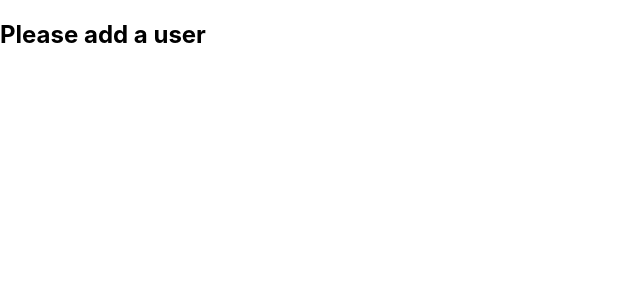
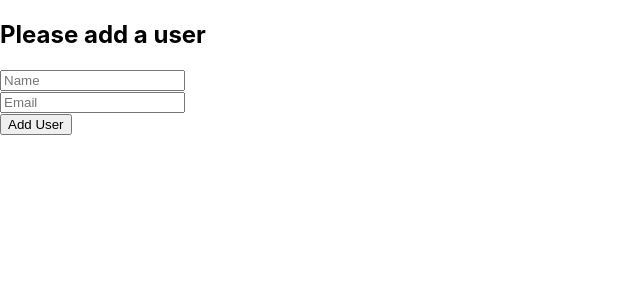
Before and after one commit to ParvesPR/react-node-mongodb, a React (Create React App) app: page /user/add in a window 1280 px wide. Shown: the top 300 px of the page, without its empty margins (0-640 px from the left). Built offline with nearby package versions, Linux system fonts and the light colour scheme.

Commit message:
input form added

```diff
--- a/src/components/AddUser/AddUser.js
+++ b/src/components/AddUser/AddUser.js
@@ -1,11 +1,23 @@
 import React from 'react';
 
-const Adduser = () => {
+const AddUser = () => {
+    const handleAddUser = event => {
+        event.preventDefault();
+        const name = event.target.name.value;
+        const email = event.target.email.value;
+        const user = (name, email);
+    }
+
     return (
         <div>
             <h2>Please add a user</h2>
+            <form onSubmit={handleAddUser}>
+                <input type="text" placeholder='Name' required /> <br />
+                <input type="email" placeholder='Email' required /> <br />
+                <input type="submit" value="Add User" />
+            </form>
         </div>
     );
 };
 
-export default Adduser;
+export default AddUser;
```
